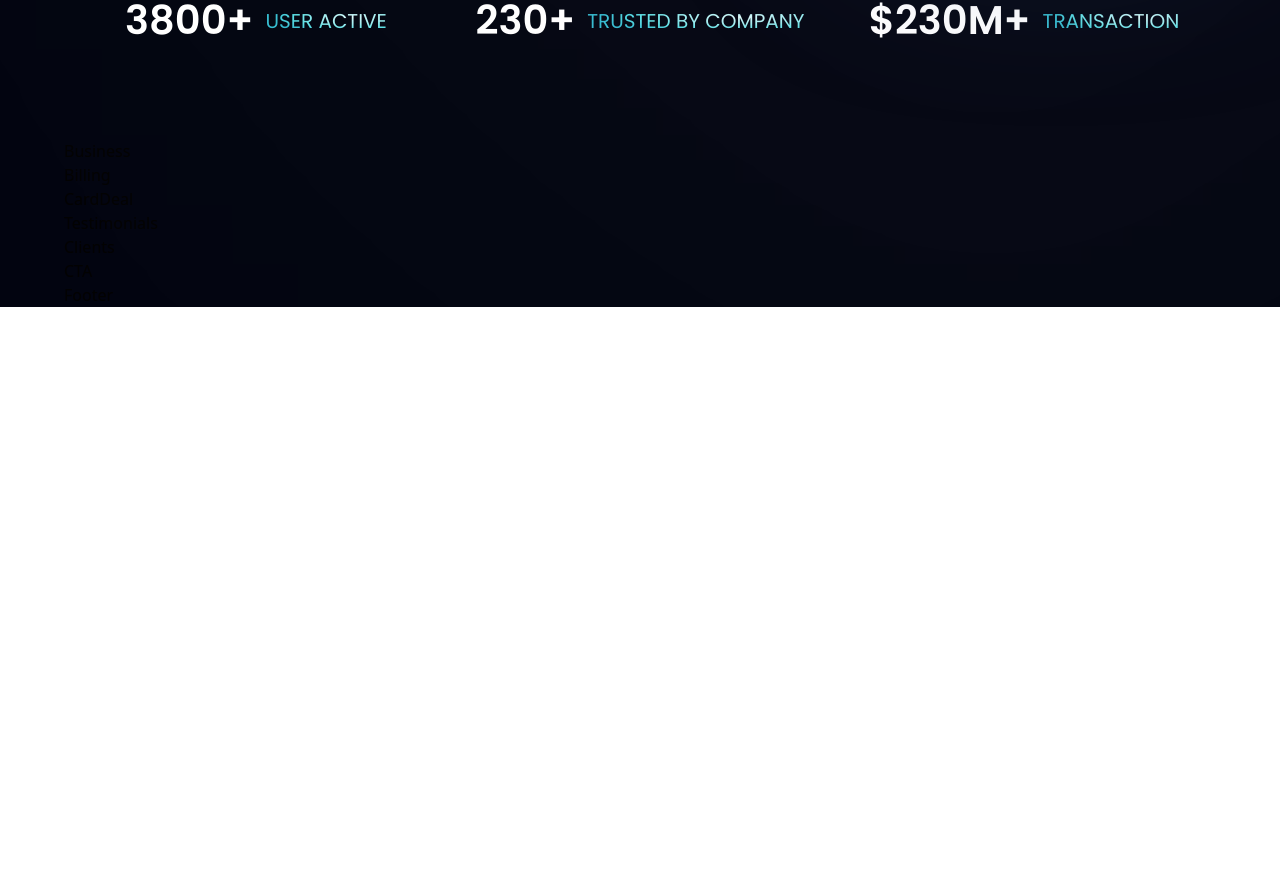
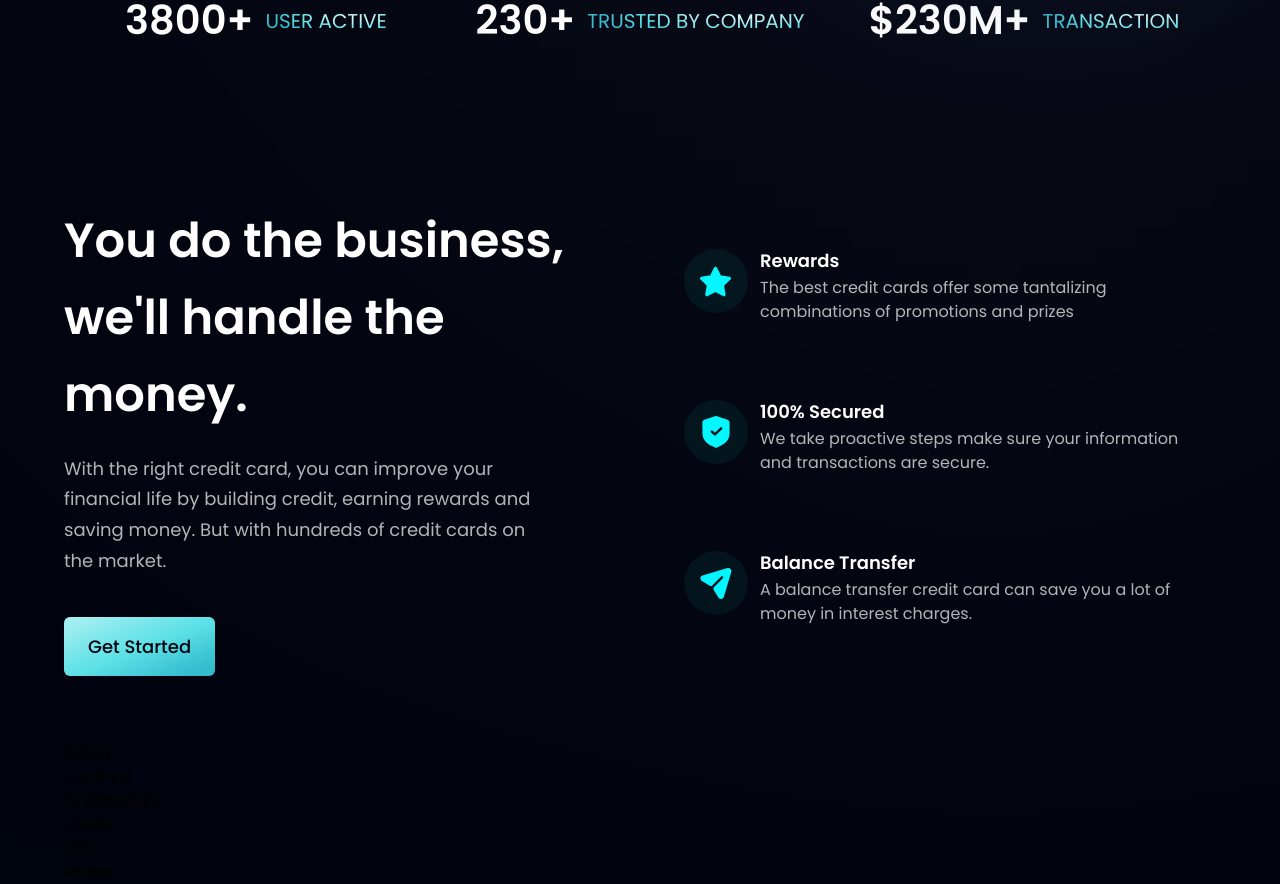
Before and after one commit to JPaul23/bank_web_app, a React (Create React App) app: page / in a window 1280 px wide. Shown: the part 830-1714 px from the top of the page. Before the commit the page ends 1137 px from the top, so only its background shows below. Built offline with nearby package versions, Linux system fonts and the light colour scheme; the HTML template or start-up script is replaced by a standard one.

Commit message:
Business section

```diff
--- a/src/components/Business.jsx
+++ b/src/components/Business.jsx
@@ -1,9 +1,41 @@
-import React from 'react'
+import { features } from "../constants";
+import styles, { layout } from "../styles";
+import Button from './Button';
+
+const FeatureCard = ({ icon, title, content, index }) => (
+  <div className={`flex flex-row p-6 rounded-[20px] ${index !== features.length - 1 ? 'mb-6' : 'mb-0'} feature-card`}>
+    <div className={`w-[64px] h-[64px] rounded-full ${styles.flexCenter} bg-dimBlue`}>
+      <img src={icon} alt='icon' className='w-[50%] h-[50%] object-contain' />
+    </div>
+
+    <div className="flex-1 flex flex-col ml-3">
+      <h4 className="font-poppins font-semibold text-white text-[18px] leading-[23px] mb-1">
+        {title}
+      </h4>
+      <p className="font-poppins font-normal text-dimWhite text-[16px] leading-[24px] mb-1">
+        {content}
+      </p>
+    </div>
+  </div>
+)
 
 const Business = () => {
   return (
-    <div>Business</div>
+    <section id="features" className={layout.section}>
+      <div className={layout.sectionInfo}>
+        <h2 className={`${styles.heading2}`}>You do the business, <br className="sm:block hidden" /> we'll handle the money.</h2>
+        <p className={`${styles.paragraph} max-w-[470px] mt-5`}>With the right credit card, you can improve your financial life by building credit, earning rewards and saving money. But with hundreds of credit cards on the market.</p>
+
+        <Button styles='mt-10' />
+      </div>
+
+      <div className={`${layout.sectionImg} flex-col`}>
+        {features.map((feature, index) => (
+          <FeatureCard key={feature.id} {...feature} index={index} />
+        ))}
+      </div>
+    </section>
   )
 }
 
-export default Business
+export default Business;
--- a/src/components/Button.jsx
+++ b/src/components/Button.jsx
@@ -1,9 +1,11 @@
-import React from 'react'
+import React from 'react';
 
-const Button = () => {
+const Button = ({ styles }) => {
   return (
-    <div>Button</div>
+    <button type='button' className={`py-4 px-6 bg-blue-gradient font-poppins font-medium text-[18px] text-primary outline-none ${styles} rounded-md`}>
+      Get Started
+    </button>
   )
 }
 
-export default Button
+export default Button;
```
